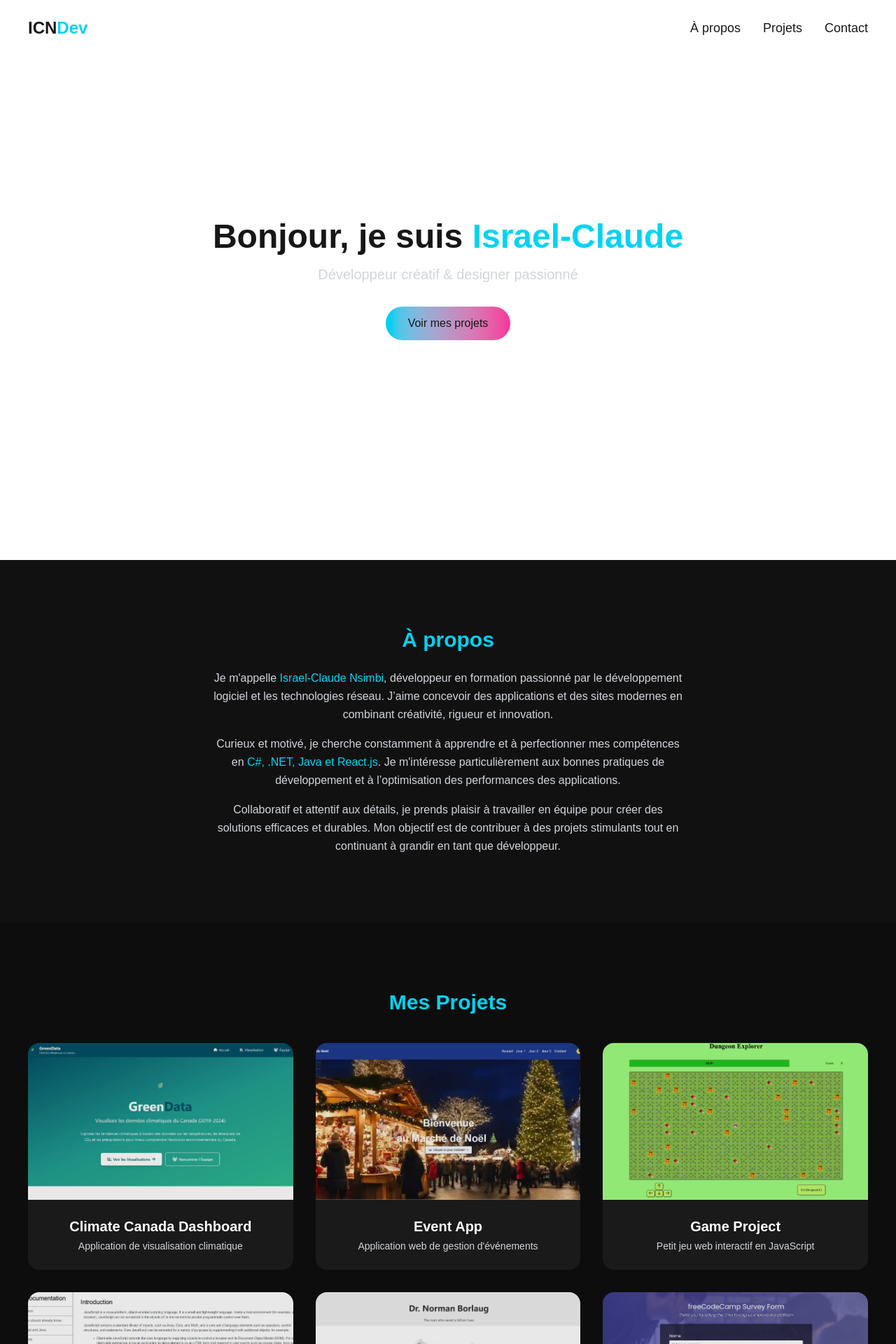
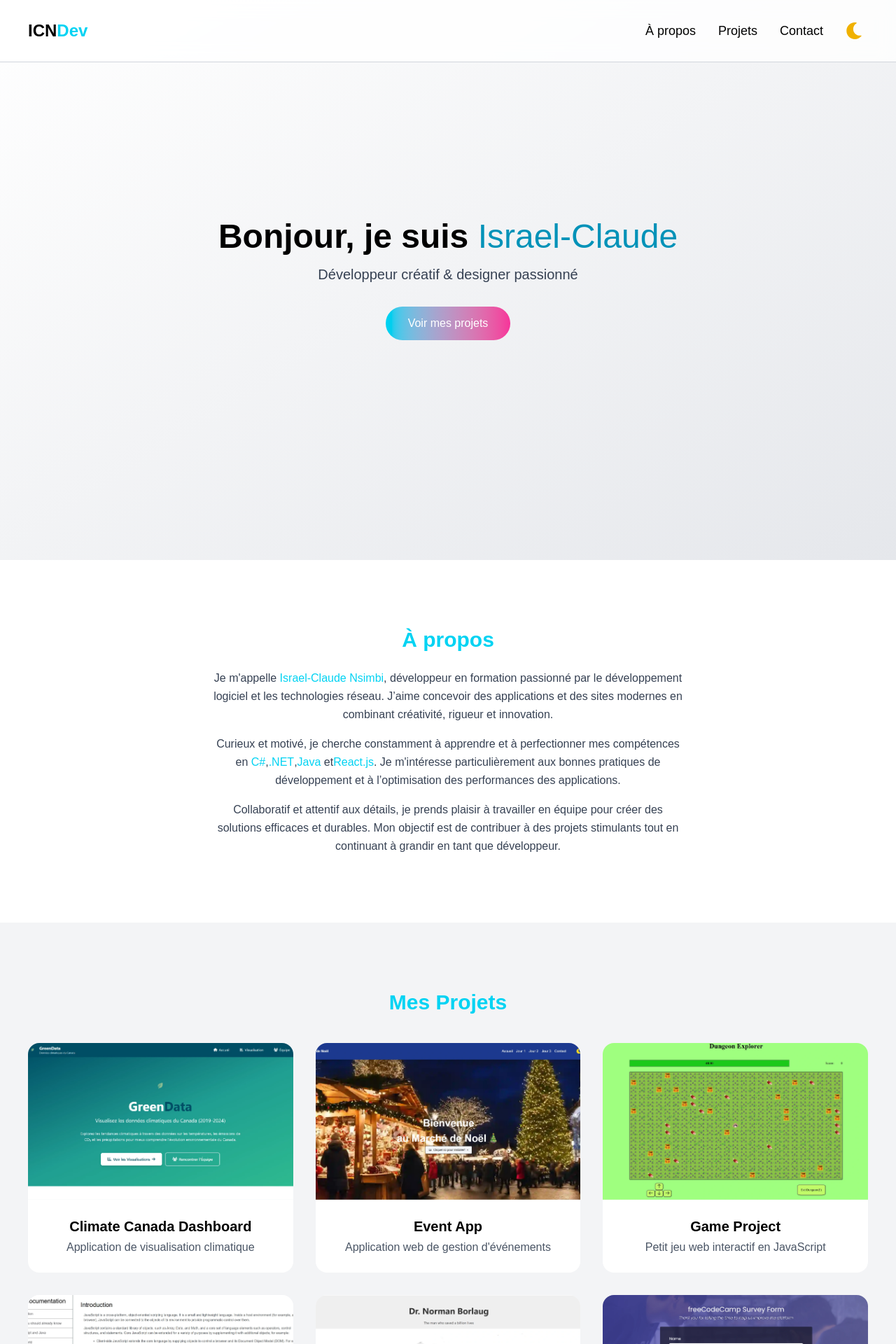
Before and after one commit to Isni-512/portfolio-app, a Next.js app: page / in a window 1280 px wide. Shown: the top 1920 px of the page at 70% size. Built offline with nearby package versions, Linux system fonts and the light colour scheme.

Commit message:
ajout du changement de theme

```diff
--- a/components/About.jsx
+++ b/components/About.jsx
@@ -1,16 +1,48 @@
+"use client";
+import { useMyContext } from "@/provider/MyContextProvider";
+
 export default function About() {
+  const { theme } = useMyContext();
+
+  // 💡 Définition des classes selon le thème
+  const sectionStyle =
+    theme === "light"
+      ? "bg-white text-black"
+      : "bg-[#111] text-white";
+
+  const paragraphStyle =
+    theme === "light"
+      ? "text-gray-700"
+      : "text-gray-300";
+
   return (
-        <section id="about" className="py-24 px-10 bg-[#111] text-center">
+    <section
+      id="about"
+      className={`py-24 px-10 text-center transition-colors duration-300 ${sectionStyle}`}
+    >
       <h2 className="text-3xl font-bold text-cyan-400 mb-6">À propos</h2>
-            <p className="max-w-2xl mx-auto text-gray-300 leading-relaxed mb-4">
-                Je m'appelle <span className="text-cyan-400 font-medium">Israel-Claude Nsimbi</span>, développeur en formation passionné par le développement logiciel et les technologies réseau. J’aime concevoir des applications et des sites modernes en combinant créativité, rigueur et innovation.
+
+<p className={`max-w-2xl mx-auto leading-relaxed mb-4 ${paragraphStyle}`}>
+  Je m'appelle <span className="text-cyan-400 font-medium">Israel-Claude Nsimbi</span>,
+  développeur en formation passionné par le développement logiciel et les technologies réseau.
+  J’aime concevoir des applications et des sites modernes en combinant créativité, rigueur et innovation.
 </p>
-            <p className="max-w-2xl mx-auto text-gray-300 leading-relaxed mb-4">
-                Curieux et motivé, je cherche constamment à apprendre et à perfectionner mes compétences en <span className="text-cyan-400">C#, .NET, Java et React.js</span>. Je m'intéresse particulièrement aux bonnes pratiques de développement et à l’optimisation des performances des applications.
+
+<p className={`max-w-2xl mx-auto leading-relaxed mb-4 ${paragraphStyle}`}>
+  Curieux et motivé, je cherche constamment à apprendre et à perfectionner mes compétences
+  en <span className="font-medium text-cyan-400">C#</span>,
+  <span className="font-medium text-cyan-400">.NET</span>,
+  <span className="font-medium text-cyan-400">Java</span> et
+  <span className="font-medium text-cyan-400">React.js</span>.
+  Je m'intéresse particulièrement aux bonnes pratiques de développement et à l’optimisation des performances des applications.
 </p>
-            <p className="max-w-2xl mx-auto text-gray-300 leading-relaxed">
-                Collaboratif et attentif aux détails, je prends plaisir à travailler en équipe pour créer des solutions efficaces et durables. Mon objectif est de contribuer à des projets stimulants tout en continuant à grandir en tant que développeur.
+
+<p className={`max-w-2xl mx-auto leading-relaxed ${paragraphStyle}`}>
+  Collaboratif et attentif aux détails, je prends plaisir à travailler en équipe
+  pour créer des solutions efficaces et durables.
+  Mon objectif est de contribuer à des projets stimulants tout en continuant à grandir en tant que développeur.
 </p>
+
     </section>
   );
 }
--- a/components/Accueil.jsx
+++ b/components/Accueil.jsx
@@ -1,32 +1,60 @@
 "use client";
+import { useMyContext } from "@/provider/MyContextProvider";
 import { motion } from "framer-motion";
 
 export default function Accueil() {
+  const { theme } = useMyContext();
+
+  const isLight = theme === "light";
+
+  const bgClasses = isLight
+    ? "bg-gradient-to-br from-white to-gray-200 text-black"
+    : "bg-gradient-to-br from-gray-900 to-black text-white";
+
+  const mainText = isLight ? "text-black" : "text-white";
+  const cyanText = isLight ? "text-cyan-600" : "text-cyan-300";
+  const descText = isLight ? "text-gray-700" : "text-gray-300";
+  const buttonClasses = isLight
+    ? "bg-gradient-to-r from-cyan-400 to-pink-500 text-white"
+    : "bg-cyan-400 text-black hover:bg-cyan-300";
+
   return (
-    <section className="h-screen flex items-center justify-center bg-gradient-radial from-[#1a1a1a] to-black text-center">
+    <section
+      id="home"
+      className={`h-screen flex items-center justify-center text-center transition-colors duration-500 ${bgClasses}`}
+    >
       <div>
+        {/* Titre */}
         <motion.h1
           initial={{ opacity: 0, y: -30 }}
           animate={{ opacity: 1, y: 0 }}
           transition={{ duration: 1 }}
-          className="text-5xl font-bold"
+          className={`text-5xl font-bold transition-colors ${mainText}`}
         >
-          Bonjour, je suis <span className="text-cyan-400">Israel-Claude</span>
+          Bonjour, je suis{" "}
+          <span className={`font-medium transition-colors ${cyanText}`}>
+            Israel-Claude
+          </span>
         </motion.h1>
 
+        {/* Sous-titre */}
         <motion.p
           initial={{ opacity: 0, y: 30 }}
           animate={{ opacity: 1, y: 0 }}
           transition={{ delay: 0.3, duration: 1 }}
-          className="mt-4 text-xl text-gray-300"
+          className={`mt-4 text-xl transition-colors ${descText}`}
         >
           Développeur créatif & designer passionné
         </motion.p>
 
+        {/* Bouton */}
         <motion.a
           href="#projects"
-          whileHover={{ y: -3, boxShadow: "0px 5px 15px rgba(0, 188, 212, 0.4)" }}
-          className="inline-block mt-8 px-8 py-3 rounded-full bg-gradient-to-r from-cyan-400 to-pink-500 font-medium"
+          whileHover={{
+            y: -3,
+            boxShadow: "0px 5px 15px rgba(0, 188, 212, 0.4)",
+          }}
+          className={`inline-block mt-8 px-8 py-3 rounded-full font-medium transition-all ${buttonClasses}`}
         >
           Voir mes projets
         </motion.a>
--- a/components/Body.jsx
+++ b/components/Body.jsx
@@ -1,10 +1,14 @@
 "use client";
+import MyContextProvider from "@/provider/MyContextProvider";
 export default function Body({ children }) {
     return (
+        <MyContextProvider>
             <body className="flex flex-col min-h-screen ">
                 <main className={`flex-1`}>
                     {children}
                 </main>
             </body>
+        </MyContextProvider>
+
     );
 }
--- a/components/Contact.jsx
+++ b/components/Contact.jsx
@@ -1,18 +1,27 @@
+"use client";
+import { useMyContext } from "@/provider/MyContextProvider";
 import { FaLinkedin, FaGithub } from "react-icons/fa";
 
 export default function Contact() {
+  const { theme } = useMyContext();
+
   return (
     <section
       id="contact"
-      className="py-24 px-10 bg-[#111] text-center text-white"
+      className={`py-24 px-10 text-center transition-colors duration-300 ${
+        theme === "light"
+          ? "bg-white text-black"
+          : "bg-[#111] text-white"
+      }`}
     >
       <h2 className="text-3xl font-bold text-cyan-400">Contact</h2>
-      <p className="mt-4 text-lg text-gray-300">
-        Envie de collaborer ? Envoyez-moi un message ou retrouvez-moi sur mes
-        réseaux 👇
+
+      <p className={`mt-4 text-lg ${
+        theme === "light" ? "text-gray-600" : "text-gray-300"
+      }`}>
+        Envie de collaborer ? Envoie-moi un message...
       </p>
 
-      {/* Bouton principal */}
       <a
         href="mailto:israelnsimbi28@gmail.com"
         className="inline-block mt-6 px-8 py-3 rounded-full bg-gradient-to-r from-cyan-400 to-pink-500 font-medium hover:scale-105 transition-transform"
@@ -20,27 +29,9 @@ export default function Contact() {
         Me contacter
       </a>
 
-      {/* Réseaux */}
       <div className="flex justify-center gap-10 mt-10 text-3xl">
-        <a
-          href="https://www.linkedin.com/in/israel-claude-nsimbi-b905552a7/"
-          target="_blank"
-          rel="noopener noreferrer"
-          className="hover:text-cyan-400 transition-transform hover:scale-110"
-          title="LinkedIn"
-        >
-          <FaLinkedin />
-        </a>
-
-        <a
-          href="https://github.com/Isni-512"
-          target="_blank"
-          rel="noopener noreferrer"
-          className="hover:text-cyan-400 transition-transform hover:scale-110"
-          title="GitHub"
-        >
-          <FaGithub />
-        </a>
+        <FaLinkedin className="hover:text-cyan-400 transition-transform hover:scale-110" />
+        <FaGithub className="hover:text-cyan-400 transition-transform hover:scale-110" />
       </div>
     </section>
   );
--- a/components/Footer.jsx
+++ b/components/Footer.jsx
@@ -1,6 +1,17 @@
+"use client";
+import { useMyContext } from "@/provider/MyContextProvider";
+
 export default function Footer() {
+  const { theme } = useMyContext();
+
   return (
-    <footer className="text-center py-6 bg-black text-gray-400 text-sm">
+    <footer
+      className={`text-center py-6 transition-colors duration-300 ${
+        theme === "light"
+          ? "bg-gray-200 text-gray-700"
+          : "bg-black text-gray-400"
+      }`}
+    >
       © 2025 ICNDev. Tous droits réservés.
     </footer>
   );
--- a/components/Header.jsx
+++ b/components/Header.jsx
@@ -1,22 +1,54 @@
 "use client";
+
 import { useState } from "react";
 import Navbar from "./Navbar";
+import { useMyContext } from "@/provider/MyContextProvider";
+import { FaMoon } from "react-icons/fa";
+import { IoIosSunny } from "react-icons/io";
 
 export default function Header() {
   const [isOpen, setIsOpen] = useState(false);
+  const { theme, toggleTheme } = useMyContext();
 
   return (
     <header
-      className="fixed top-0 w-full flex justify-between items-center px-6 md:px-10 py-6
-      bg-white/10 backdrop-blur-md border-b border-white/20 z-50 transition-all"
+      className={`fixed top-0 w-full flex justify-between items-center px-6 md:px-10 py-6 backdrop-blur-md z-50 transition-all ${
+        theme === "light"
+          ? "bg-white/80 text-black border-b border-gray-300"
+          : "bg-black/20 text-white border-b border-white/20"
+      }`}
     >
       {/* Logo */}
       <div className="text-2xl font-bold">
         ICN<span className="text-cyan-400">Dev</span>
       </div>
 
-      {/* Navbar (menu desktop + burger + menu mobile) */}
-      <Navbar isOpen={isOpen} setIsOpen={setIsOpen} />
+      <div className="flex items-center gap-6">
+        {/* Navbar */}
+        <Navbar isOpen={isOpen} setIsOpen={setIsOpen} />
+
+        {/* Bouton toggle thème */}
+        <button
+          onClick={toggleTheme}
+          className="text-2xl cursor-pointer p-2 rounded-full transition-transform hover:scale-110"
+          aria-label={
+            theme === "light"
+              ? "Activer le mode sombre"
+              : "Activer le mode clair"
+          }
+          title={
+            theme === "light"
+              ? "Activer le mode sombre"
+              : "Activer le mode clair"
+          }
+        >
+          {theme === "light" ? (
+            <FaMoon className="text-yellow-500" />
+          ) : (
+            <IoIosSunny className="text-yellow-200" />
+          )}
+        </button>
+      </div>
     </header>
   );
 }
--- a/components/Navbar.jsx
+++ b/components/Navbar.jsx
@@ -1,27 +1,39 @@
+"use client";
 import Link from "next/link";
 import { motion, AnimatePresence } from "framer-motion";
+import { useMyContext } from "@/provider/MyContextProvider";
 
 export default function Navbar({ isOpen, setIsOpen }) {
+  const { theme } = useMyContext();
+
+  const menuClasses = theme === "light"
+    ? "text-black"
+    : "text-white";
+
+  const mobileMenuClasses = theme === "light"
+    ? "bg-white/90 text-black border-gray-300"
+    : "bg-black/90 text-white border-white/20";
+
   return (
     <>
       {/* Menu desktop */}
       <nav className="hidden md:block">
-        <ul className="flex gap-8 text-lg">
+        <ul className={`flex gap-8 text-lg ${menuClasses}`}>
           <li><Link href="#about" className="hover:text-cyan-400 transition">À propos</Link></li>
           <li><Link href="#projects" className="hover:text-cyan-400 transition">Projets</Link></li>
           <li><Link href="#contact" className="hover:text-cyan-400 transition">Contact</Link></li>
         </ul>
       </nav>
 
-      {/* Bouton hamburger (mobile) */}
+      {/* Burger button */}
       <button
         onClick={() => setIsOpen(!isOpen)}
-        className="md:hidden text-3xl focus:outline-none"
+        className={`md:hidden text-3xl focus:outline-none ${menuClasses}`}
       >
         {isOpen ? "✕" : "☰"}
       </button>
 
-      {/* Menu mobile animé */}
+      {/* Mobile dropdown */}
       <AnimatePresence>
         {isOpen && (
           <motion.nav
@@ -29,36 +41,12 @@ export default function Navbar({ isOpen, setIsOpen }) {
             animate={{ opacity: 1, y: 0 }}
             exit={{ opacity: 0, y: -20 }}
             transition={{ duration: 0.3 }}
-            className="absolute top-full left-0 w-full bg-white/10 backdrop-blur-md border-t border-white/20 md:hidden"
+            className={`absolute top-full left-0 w-full ${mobileMenuClasses} backdrop-blur-md border-t py-6 md:hidden`}
           >
-            <ul className="flex flex-col items-center gap-6 py-6 text-lg">
-              <li>
-                <Link
-                  href="#about"
-                  className="hover:text-cyan-400 transition"
-                  onClick={() => setIsOpen(false)}
-                >
-                  À propos
-                </Link>
-              </li>
-              <li>
-                <Link
-                  href="#projects"
-                  className="hover:text-cyan-400 transition"
-                  onClick={() => setIsOpen(false)}
-                >
-                  Projets
-                </Link>
-              </li>
-              <li>
-                <Link
-                  href="#contact"
-                  className="hover:text-cyan-400 transition"
-                  onClick={() => setIsOpen(false)}
-                >
-                  Contact
-                </Link>
-              </li>
+            <ul className="flex flex-col items-center gap-6 text-lg">
+              <li><Link href="#about" onClick={() => setIsOpen(false)} className="hover:text-cyan-400">À propos</Link></li>
+              <li><Link href="#projects" onClick={() => setIsOpen(false)} className="hover:text-cyan-400">Projets</Link></li>
+              <li><Link href="#contact" onClick={() => setIsOpen(false)} className="hover:text-cyan-400">Contact</Link></li>
             </ul>
           </motion.nav>
         )}
--- a/components/Projects.jsx
+++ b/components/Projects.jsx
@@ -1,22 +1,32 @@
 "use client";
+import { useMyContext } from "@/provider/MyContextProvider";
 import { useEffect, useState } from "react";
 
 export default function Projects() {
+  const { theme } = useMyContext();
   const [projects, setProjects] = useState([]);
 
   useEffect(() => {
     fetch("/json/projects.json")
-      .then((res) => res.json())
-      .then((data) => setProjects(data))
-      .catch((err) => console.error("Erreur lors du chargement du JSON :", err));
+      .then(res => res.json())
+      .then(data => setProjects(data));
   }, []);
 
   return (
-    <section id="projects" className="py-24 px-6 md:px-10 bg-[#0d0d0d] text-center">
+    <section
+      id="projects"
+      className={`py-24 px-6 md:px-10 text-center transition-colors duration-300 ${
+        theme === "light"
+          ? "bg-gray-100 text-black"
+          : "bg-[#0d0d0d] text-white"
+      }`}
+    >
       <h2 className="text-3xl font-bold text-cyan-400 mb-10">Mes Projets</h2>
 
       {projects.length === 0 ? (
-        <p className="text-gray-400">Chargement des projets...</p>
+        <p className={`${theme === "light" ? "text-gray-600" : "text-gray-400"}`}>
+          Chargement des projets...
+        </p>
       ) : (
         <div className="grid sm:grid-cols-2 lg:grid-cols-3 gap-8">
           {projects.map((p, i) => (
@@ -24,18 +34,20 @@ export default function Projects() {
               key={i}
               href={p.link}
               target="_blank"
-              rel="noopener noreferrer"
-              className="group relative bg-[#1a1a1a] rounded-2xl overflow-hidden transition-transform hover:scale-105"
+              className={`group relative rounded-2xl overflow-hidden
+                transition-transform hover:scale-105 ${
+                theme === "light" ? "bg-white" : "bg-[#1a1a1a]"
+              }`}
             >
-              <img
-                src={p.img}
-                alt={p.title}
-                className="w-full h-56 object-cover opacity-90 group-hover:opacity-100 transition duration-300"
-              />
+              <img src={p.img} alt={p.title} className="w-full h-56 object-cover" />
+
               <div className="absolute inset-0 bg-gradient-to-r from-cyan-400 to-pink-500 opacity-0 group-hover:opacity-20 transition"></div>
+
               <div className="relative p-6">
-                <h3 className="text-xl font-semibold mb-1 text-white">{p.title}</h3>
-                <p className="text-gray-300 text-sm">{p.desc}</p>
+                <h3 className="text-xl font-semibold mb-1">{p.title}</h3>
+                <p className={`${theme === "light" ? "text-gray-600" : "text-gray-300"}`}>
+                  {p.desc}
+                </p>
               </div>
             </a>
           ))}
--- /dev/null
+++ b/provider/MyContextProvider.jsx
@@ -0,0 +1,30 @@
+"use client";
+import { createContext, useState, useContext, useEffect } from "react";
+
+// Création du context
+const MyContext = createContext();
+
+//Creation le hook personnalisé pour utiliser le context
+export const useMyContext = () => {
+    return useContext(MyContext);
+};
+
+// Création du provider
+export default function MyContextProvider({ children }) {
+    const [theme, setTheme] = useState("light");
+
+    useEffect(() => {
+        setTheme(localStorage.getItem("theme2") || "light");
+    });
+
+    const toggleTheme = () => {
+        setTheme(theme === "light" ? "dark" : "light");
+        localStorage.setItem("theme2", theme === "light" ? "dark" : "light");
+    };
+
+    return (
+        <MyContext.Provider value={{ theme, toggleTheme }}>
+            {children}
+        </MyContext.Provider>
+    );
+}
```
Lines whose indentation alone changed are shown as unchanged.
